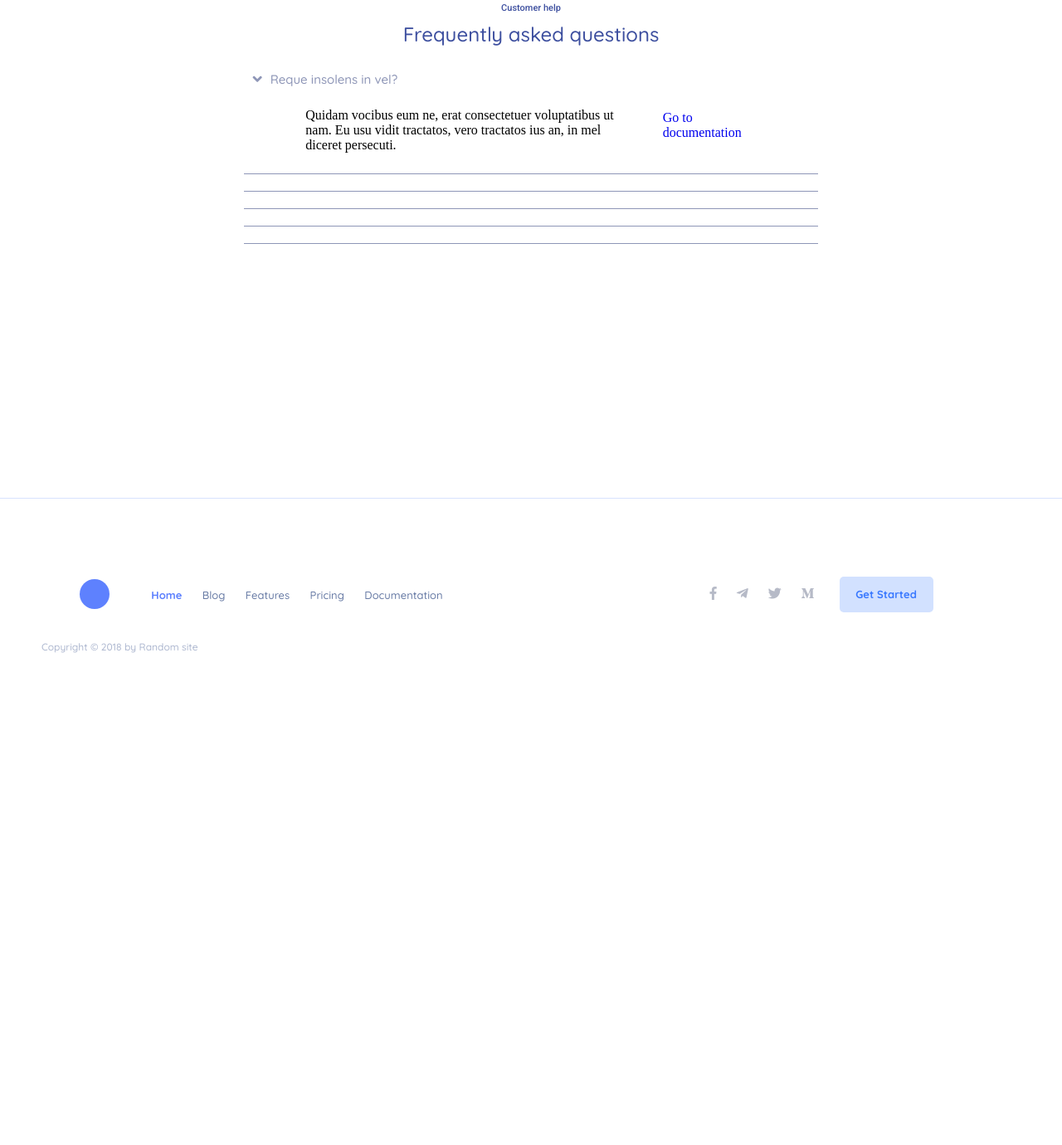
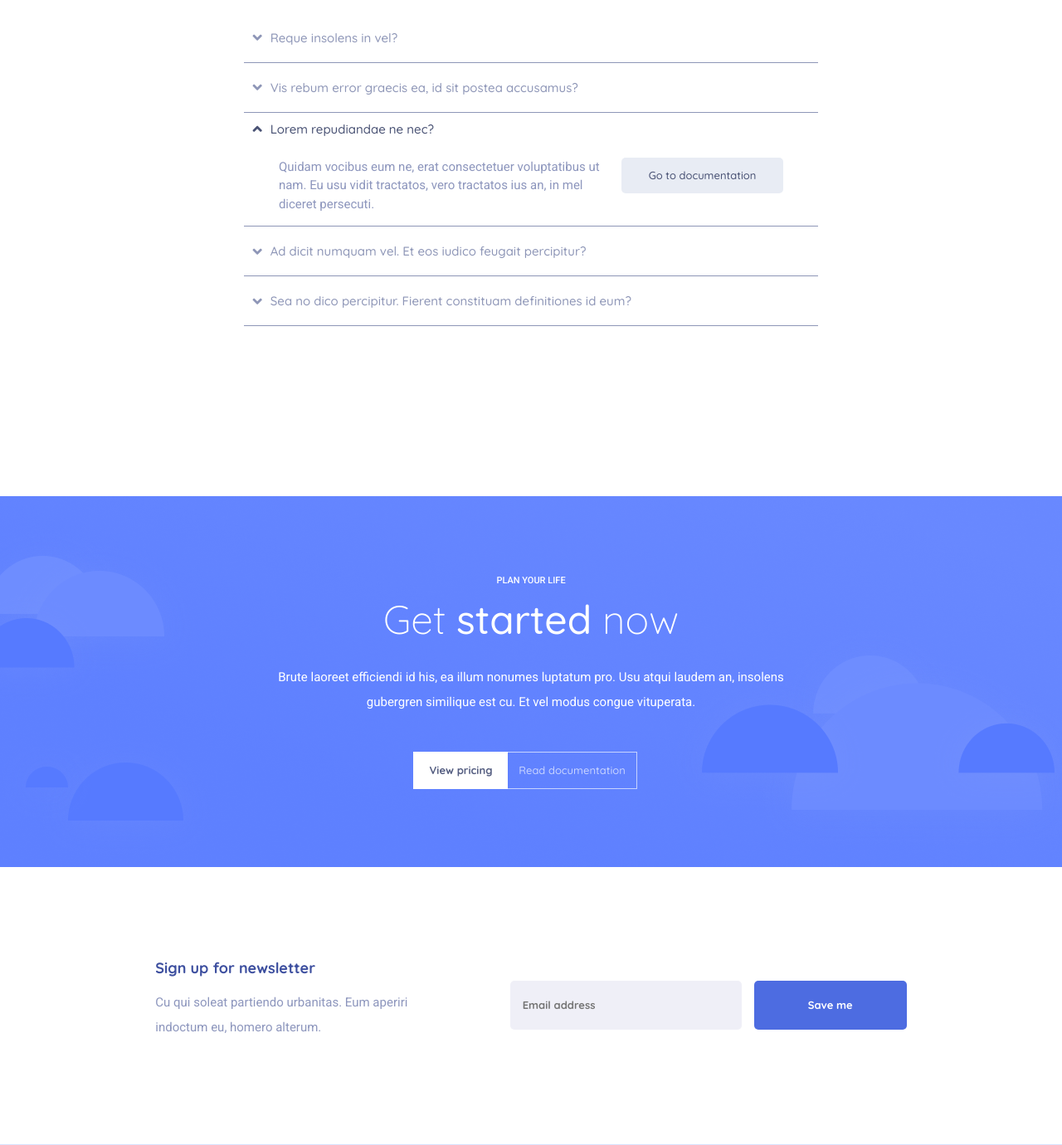
Before and after one commit to Dcampost89/wizeline-fronted-course, a website built with webpack: page index.html in a window 1280 px wide. Shown: the part 4229-5609 px from the top of the page at 83% size. Before the commit the page ends 5117 px from the top, so only its background shows below. Built offline with nearby package versions, Linux system fonts and the light colour scheme; files whose address does not match are found by name.

Commit message:
Finished the faq, pricing and newsletter sections

```diff
--- a/index.html
+++ b/index.html
@@ -234,9 +234,25 @@
           <div class="faq__questions">
             <div class="faq__questions__question">
               <div class="faq__questions__question__header">
+                  <a href="#" class="faq__questions__question__toggle">
+                    <i class="fas fa-angle-down"></i>
+                    <span>Reque insolens in vel?</span>
+                  </a>
+              </div>
+            </div>
+            <div class="faq__questions__question">
+              <div class="faq__questions__question__header">
                 <a href="#" class="faq__questions__question__toggle">
                   <i class="fas fa-angle-down"></i>
-                  <span>Reque insolens in vel?</span>
+                  <span>Vis rebum error graecis ea, id sit postea accusamus?</span>
+                </a>
+              </div>
+            </div>
+            <div class="faq__questions__question--open">
+              <div class="faq__questions__question__header">
+                <a href="#" class="faq__questions__question__toggle">
+                  <i class="fas fa-angle-up"></i>
+                  <span>Lorem repudiandae ne nec?</span>
                 </a>
               </div>
               <div class="faq__questions__question__body">
@@ -250,10 +266,53 @@
                 </div>
               </div>
             </div>
-            <div class="faq__questions__question"></div>
-            <div class="faq__questions__question"></div>
-            <div class="faq__questions__question"></div>
-            <div class="faq__questions__question"></div>
+            <div class="faq__questions__question">
+              <div class="faq__questions__question__header">
+                <a href="#" class="faq__questions__question__toggle">
+                  <i class="fas fa-angle-down"></i>
+                  <span>Ad dicit numquam vel. Et eos iudico feugait percipitur?</span>
+                </a>
+              </div>
+            </div>
+            <div class="faq__questions__question">
+              <div class="faq__questions__question__header">
+                <a href="#" class="faq__questions__question__toggle">
+                  <i class="fas fa-angle-down"></i>
+                  <span>Sea no dico percipitur. Fierent constituam definitiones id eum?</span>
+                </a>
+              </div>
+            </div>
+          </div>
+        </div>
+      </div>
+
+      <div class="pricing">
+        <div class="pricing__content">
+          <h4>PLAN YOUR LIFE</h4>
+          <h2>Get <span>started</span> now</h2>
+          <p>
+            Brute laoreet efficiendi id his, ea illum nonumes luptatum pro. Usu atqui laudem an, insolens <br/>
+            gubergren similique est cu. Et vel modus congue vituperata.
+          </p>
+          <div class="buttons">
+            <a href="#" id="button1" class="button">View pricing</a>
+            <a href="#" id="button2" class="button">Read documentation</a>
+          </div>
+        </div>
+      </div>
+
+      <div class="newsletter">
+        <div class="newsletter__content">
+          <div class="newsletter__text">
+            <h4>Sign up for newsletter</h4>
+            <p>
+              Cu qui soleat partiendo urbanitas. Eum aperiri <br/>
+              indoctum eu, homero alterum.
+            </p>
+          </div>
+          <div class="newsletter__form">
+            <input type="text" placeholder="Email address">
+            <a href="#">Save me</a>
           </div>
         </div>
       </div>
--- a/styles/faq.scss
+++ b/styles/faq.scss
@@ -20,6 +20,7 @@
     }
     &__questions {
         width: 60%;
+        margin-top: 50px;
         &__question {
             display: flex;
             flex-direction: column;
@@ -48,6 +49,29 @@
                 display: flex;
                 justify-content: space-evenly;
                 padding: 15px;
+                .text {
+                    @include text;
+                    text-align: justify;
+                    line-height: 1.5;
+                }
+                a {
+                    width: 195px;
+                    height: 43px;
+                    display: flex;
+                    justify-content: center;
+                    align-items: center;
+                    background-color: #E8ECF4;
+                    color: #7382A3;
+                    font-family: $quicksand-font;
+                    font-weight: 500;
+                    font-size: 13px;
+                }
+            }
+            &--open {
+                border-bottom: solid #8E96B7 1px;
+                a {
+                    color: #495274;
+                }
             }
         }
     }
--- a/styles/main.scss
+++ b/styles/main.scss
@@ -116,3 +116,5 @@ body {
 @import './blog.scss';
 @import './testimonials.scss';
 @import './faq.scss';
+@import './pricing.scss';
+@import './newsletter.scss';
--- /dev/null
+++ b/styles/newsletter.scss
@@ -0,0 +1,57 @@
+@mixin form-inputs {
+  font-family: $quicksand-font;
+  border-radius: 5px;
+  font-size: 13px;
+  font-weight: 700;
+}
+
+.newsletter {
+  width: 100%;
+  height: 332px;
+  display: flex;
+  justify-content: center;
+  align-items: center;
+  &__content {
+    width: 90%;
+    display: flex;
+    justify-content: space-evenly;
+  }
+  &__text {
+    h4 {
+      font-family: $quicksand-font;
+      font-size: 18px;
+      font-weight: 700;
+      color: #3D4F9F;
+      margin: 0px 0px 10px;
+    }
+    p {
+      @include text;
+      text-align: justify;
+    }
+  }
+  &__form {
+    display: flex;
+    align-items: center;
+    input {
+      width: 249px;
+      height: 59px;
+      background-color: #EFEFF7;
+      border: none;
+      color: #7A85AD;
+      padding: 0px 15px 0px;
+      @include form-inputs;
+    }
+    a {
+      width: 184px;
+      height: 59px;
+      display: flex;
+      justify-content: center;
+      align-items: center;
+      background-color: #4D6CE1;
+      @include form-inputs;
+      color: #ffffff;
+      text-decoration: none;
+      margin-left: 15px;
+    }
+  }
+}
--- /dev/null
+++ b/styles/pricing.scss
@@ -0,0 +1,58 @@
+@mixin button-style {
+  font-family: $quicksand-font;
+  font-size: 13px;
+  float: left;
+  border-radius: 0px;
+}
+
+.pricing {
+  width: 100%;
+  height: 447px;
+  background-image: url('../assets/blue-clouds-bg.png');
+  background-position: center top;
+  background-repeat: no-repeat;
+  background-size: cover;
+  display: flex;
+  justify-content: center;
+  align-items: center;
+  &__content {
+    width: 90%;
+    display: flex;
+    flex-direction: column;
+    align-items: center;
+    h4 {
+      @include title-4;
+      color: #ffffff;
+    }
+    h2 {
+      @include title-1;
+      color: #ffffff;
+    }
+    p {
+      @include text;
+      color: #ffffff;
+    }
+    .buttons {
+      width: 284px;
+      display: block;
+      margin-top: 30px;
+    }
+    #button1 {
+      @include button-style;
+      background-color: #ffffff;
+      border: solid #ffffff 1px;
+      border-right: 0px;
+      color: #565F82;
+      font-weight: 700;
+    }
+    #button2 {
+      @include button-style;
+      width: 155px;
+      background-color: transparent;
+      color: #C7D3FF;
+      border: solid #C7D3FF 1px;
+      border-left: 0px;
+      font-weight: 500;
+    }
+  }
+}
```
